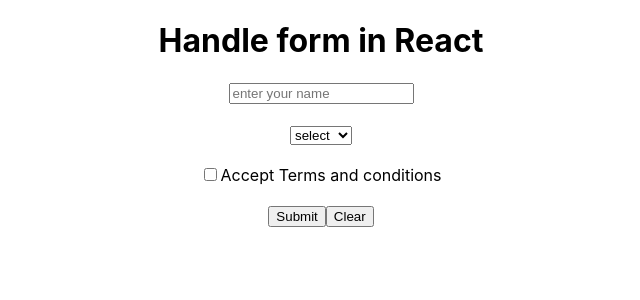
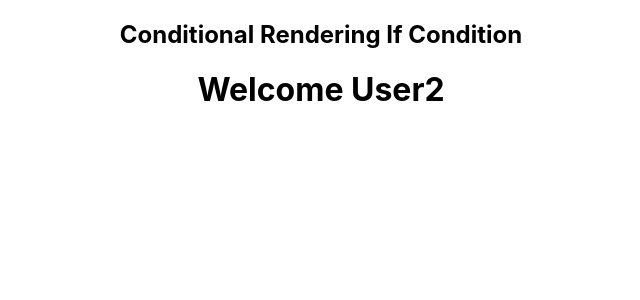
Before and after one commit to Arvindkr123/React-Learning, a React (Create React App) app: page / in a window 1280 px wide. Shown: the top 300 px of the page, without its empty margins (319-959 px from the left). Built offline with nearby package versions, Linux system fonts and the light colour scheme.

Commit message:
Conditional Rendering and If Condition and use without useState

```diff
--- a/src/App.js
+++ b/src/App.js
@@ -1,30 +1,13 @@
 import logo from './logo.svg';
 import './App.css';
 import React, {useState} from 'react';
+import Profile from './Profile.js'
 
 function App(){
-  const[name, setName] = useState('')
-  const[tnc, settnc] = useState(false)
-  const[interest, Setinterest] = useState('')
-
-  function getFormData(e){
-    e.preventDefault();
-    console.log(name, tnc, interest);
-  }
   return(
     <div className='App'>
-      <h1>Handle form in React</h1>
-      <form onSubmit={getFormData}>
-        <input type="text" placeholder='enter your name' onChange={(e)=>setName(e.target.value)}/><br/><br/>
-        <select onChange={(e)=>Setinterest(e.target.value)}>
-          <option>select</option>
-          <option>Marvel</option>
-          <option>DC</option>
-        </select><br/><br/>
-        <input type="checkbox" onChange={(e)=>settnc(e.target.checked)} /  ><span>Accept Terms and conditions</span><br/><br/>
-        <button type='submit'>Submit</button>
-        <button>Clear</button>
-      </form>
+      <h2>Conditional Rendering If Condition</h2>
+      <Profile/>
     </div>
   )
 }
--- /dev/null
+++ b/src/Profile.js
@@ -0,0 +1,41 @@
+import React, { useState } from "react";
+function Profile() {
+    const [loggedIn, setLoggedIn] = useState(2)
+    // let loggedIn=1;
+    return (
+        <div>
+            {
+            loggedIn == 1 ?
+            <h1>Welcome User 1</h1> :
+            loggedIn == 2 ? <h1>Welcome User2</h1> :
+             <h1>Welcome User 3</h1>}
+        </div>
+    )
+}
+// function Profile() {
+//     const [loggedIn, setLoggedIn] = useState(true)
+//         return (
+//             <div>
+//                 {loggedIn?<h1>Welcome Arvind</h1>:<h1>Welcome Guest</h1>}
+//             </div>
+//         )
+// }
+// function Profile() {
+//     const [loggedIn, setLoggedIn] = useState(true)
+//     if (loggedIn) {
+//         return (
+//             <div>
+//                 {/* <h1>Profile Component</h1> */}
+//                 <h1>Welcome Arvind</h1>
+//             </div>
+//         )
+//     } else {
+//         return (
+//             <div>
+//                 <h1>Welcome Guest</h1>
+//             </div>
+//         )
+//     }
+// }
+
+export default Profile;
```
